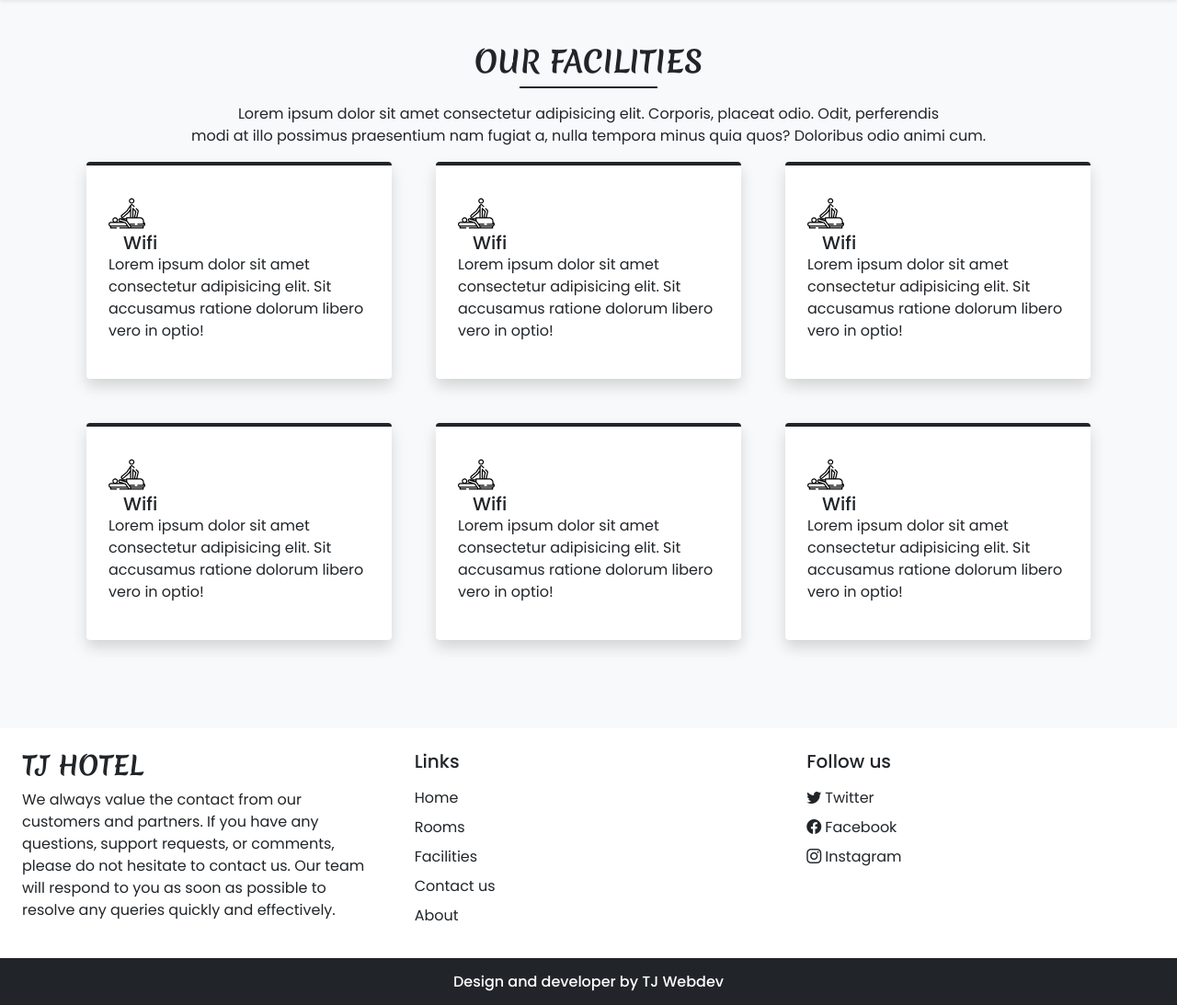
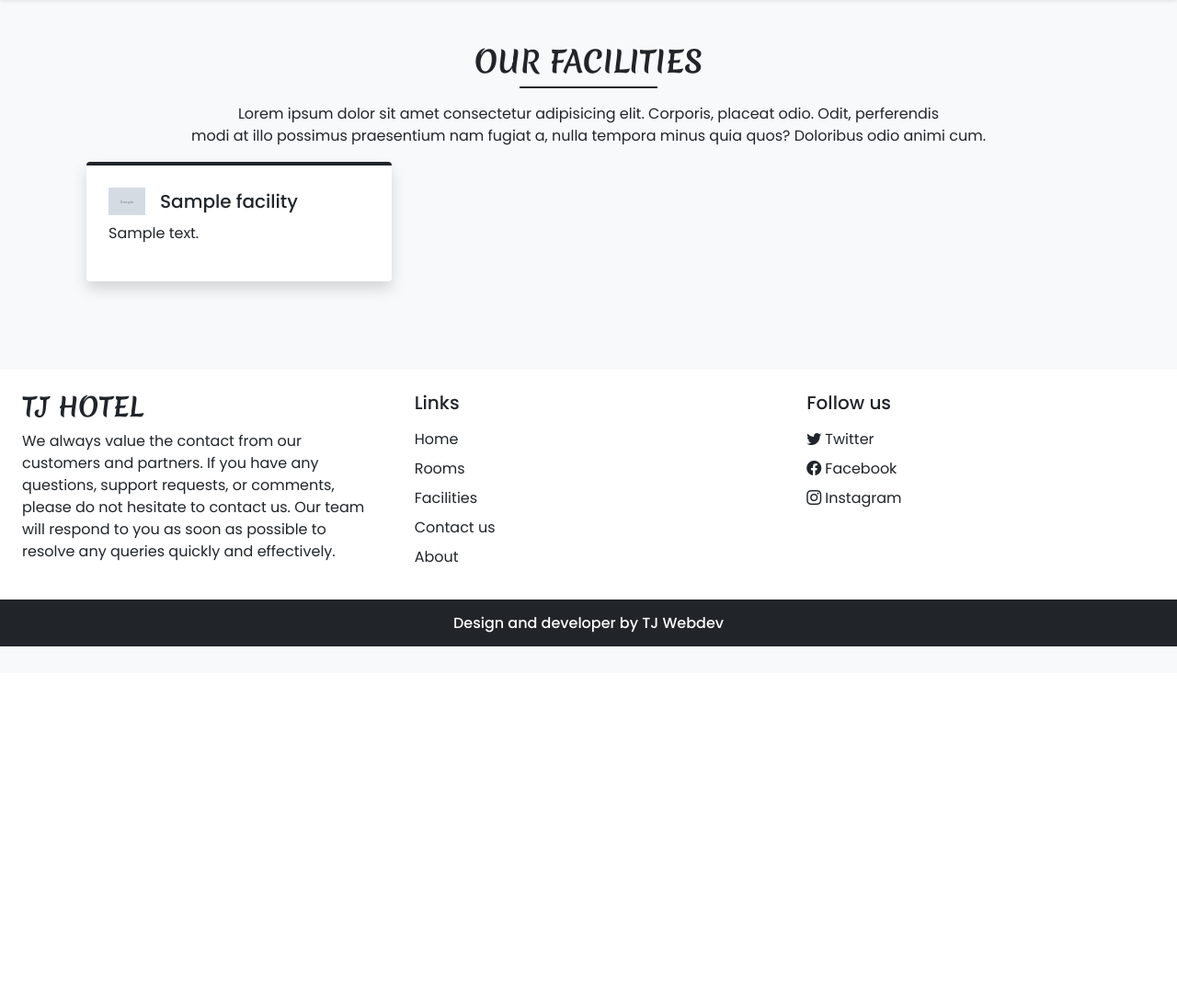
Before and after one commit to linh080504/hotel, a PHP site: page /facilities.php in a window 1280 px wide. Shown: the part 68-1161 px from the top of the page at 92% size. After the commit the page ends 771 px from the top, so only its background shows below. Run offline with PHP 8.4, Linux system fonts and the light colour scheme; tables that the repository leaves empty or names only in its code hold one stand-in row (values such as "Sample post"); grey boxes marked "Sample" are stand-in pictures.

Commit message:
update feature and facilities

```diff
--- a/admin/ajax/features_facilities.php
+++ b/admin/ajax/features_facilities.php
@@ -55,7 +55,7 @@
             exit;
         } else {
             // Chuẩn bị câu lệnh INSERT
-            $q = "INSERT INTO `facilities`(`icon`, `name`, `desciption`) VALUES (?, ?, ?)";
+            $q = "INSERT INTO `facilities`(`icon`, `name`, `description`) VALUES (?, ?, ?)";
             $values = [$img_r, $frm_data['name'], $frm_data['desc']];
             $res = insert($q, $values, 'sss'); // Hàm insert sử dụng prepared statements
 
--- a/admin/inc/essentials.php
+++ b/admin/inc/essentials.php
@@ -78,19 +78,23 @@ define('FACILITIES_FOLDER', 'facilities/');
     }
 
     function uploadSVGImage($file, $folder) {
-        $valid_extensions = ['image/svg+xml'];
+        $valid_mime_type = 'image/svg+xml';
         $max_size = 1 * 1024 * 1024; // Giới hạn 1MB
 
-        $ext = pathinfo($file['name'], PATHINFO_EXTENSION);
-        if (!in_array(strtolower($ext), $valid_extensions)) {
+        // Kiểm tra MIME Type
+        $mime = mime_content_type($file['tmp_name']);
+        if ($mime !== $valid_mime_type) {
             return 'inv_img'; // Không đúng định dạng
         }
+
+        // Kiểm tra kích thước file
         if ($file['size'] > $max_size) {
             return 'inv_size'; // File quá lớn
         }
 
-        $file_name = time() . '_' . $file['name']; // Đặt tên file
-        $full_folder_path = UPLOAD_IMAGE_PATH . $folder; // Đường dẫn đầy đủ đến thư mục đích
+        // Tạo tên file và thư mục đích
+        $file_name = time() . '_' . basename($file['name']);
+        $full_folder_path = UPLOAD_IMAGE_PATH . $folder;
 
         // Tạo thư mục nếu chưa tồn tại
         if (!is_dir($full_folder_path)) {
@@ -99,6 +103,7 @@ define('FACILITIES_FOLDER', 'facilities/');
 
         $path = $full_folder_path . '/' . $file_name;
 
+        // Di chuyển file
         if (move_uploaded_file($file['tmp_name'], $path)) {
             return $file_name; // Thành công
         } else {
@@ -107,4 +112,5 @@ define('FACILITIES_FOLDER', 'facilities/');
     }
 
 
+
 ?>
--- a/facilities.php
+++ b/facilities.php
@@ -28,80 +28,28 @@
 </div>
 
 <div class="container">
-    <div class="row">
+<div class="row align-items-stretch">
+
+<?php
+    $res = selectAll('facilities'); // Lấy tất cả bản ghi từ bảng facilities
+    $path = FACILITIES_IMG_PATH;   // Đường dẫn hình ảnh
+
+    while ($row = mysqli_fetch_assoc($res)) {
+        echo <<<data
         <div class="col-lg-4 col-md-6 mb-5 px-4">
             <div class="bg-white rounded shadow p-4 border-top border-4 border-dark pop">
                 <div class="d-flex align-items-center mb-2">
-
+                    <img src="{$path}{$row['icon']}" width="40px">
+                    <h5 class="m-0 ms-3">{$row['name']}</h5>
                 </div>
-                <img src="images/facilities/IMG_47816.svg" width="40px">
-                <h5 class="m-0 ms-3">Wifi</h5>
-                <p>Lorem ipsum dolor sit amet consectetur adipisicing elit.
-                    Sit accusamus ratione dolorum libero vero in optio!
-                </p>
+                <p>{$row['description']}</p>
             </div>
         </div>
-        <div class="col-lg-4 col-md-6 mb-5 px-4">
-            <div class="bg-white rounded shadow p-4 border-top border-4 border-dark pop">
-                <div class="d-flex align-items-center mb-2">
+        data;
+    }
+?>
 
-                </div>
-                <img src="images/facilities/IMG_47816.svg" width="40px">
-                <h5 class="m-0 ms-3">Wifi</h5>
-                <p>Lorem ipsum dolor sit amet consectetur adipisicing elit.
-                    Sit accusamus ratione dolorum libero vero in optio!
-                </p>
-            </div>
-        </div>
-        <div class="col-lg-4 col-md-6 mb-5 px-4">
-            <div class="bg-white rounded shadow p-4 border-top border-4 border-dark pop">
-                <div class="d-flex align-items-center mb-2">
-
-                </div>
-                <img src="images/facilities/IMG_47816.svg" width="40px">
-                <h5 class="m-0 ms-3">Wifi</h5>
-                <p>Lorem ipsum dolor sit amet consectetur adipisicing elit.
-                    Sit accusamus ratione dolorum libero vero in optio!
-                </p>
-            </div>
-        </div>
-        <div class="col-lg-4 col-md-6 mb-5 px-4">
-            <div class="bg-white rounded shadow p-4 border-top border-4 border-dark pop">
-                <div class="d-flex align-items-center mb-2">
-
-                </div>
-                <img src="images/facilities/IMG_47816.svg" width="40px">
-                <h5 class="m-0 ms-3">Wifi</h5>
-                <p>Lorem ipsum dolor sit amet consectetur adipisicing elit.
-                    Sit accusamus ratione dolorum libero vero in optio!
-                </p>
-            </div>
-        </div>
-        <div class="col-lg-4 col-md-6 mb-5 px-4">
-            <div class="bg-white rounded shadow p-4 border-top border-4 border-dark pop">
-                <div class="d-flex align-items-center mb-2">
-
-                </div>
-                <img src="images/facilities/IMG_47816.svg" width="40px">
-                <h5 class="m-0 ms-3">Wifi</h5>
-                <p>Lorem ipsum dolor sit amet consectetur adipisicing elit.
-                    Sit accusamus ratione dolorum libero vero in optio!
-                </p>
-            </div>
-        </div>
-        <div class="col-lg-4 col-md-6 mb-5 px-4">
-            <div class="bg-white rounded shadow p-4 border-top border-4 border-dark pop">
-                <div class="d-flex align-items-center mb-2">
-
-                </div>
-                <img src="images/facilities/IMG_47816.svg" width="40px">
-                <h5 class="m-0 ms-3">Wifi</h5>
-                <p>Lorem ipsum dolor sit amet consectetur adipisicing elit.
-                    Sit accusamus ratione dolorum libero vero in optio!
-                </p>
-            </div>
-        </div>
-    </div>
+</div>
 </div>
 
 <?php require('inc/footer.php')?>
```
Also changed, not shown: admin/features_facilities.php (+22 -19 lines), css/common.css (line endings or trailing spaces), images/facilities/1732218371_IMG_43553.svg (added), images/facilities/1732218467_IMG_47816.svg (added), images/facilities/1732218535_IMG_49949.svg (added), images/facilities/1732218612_IMG_96423.svg (added), images/facilities/1732218726_IMG_27079.svg (added), images/facilities/1732218811_IMG_41622.svg (added).
